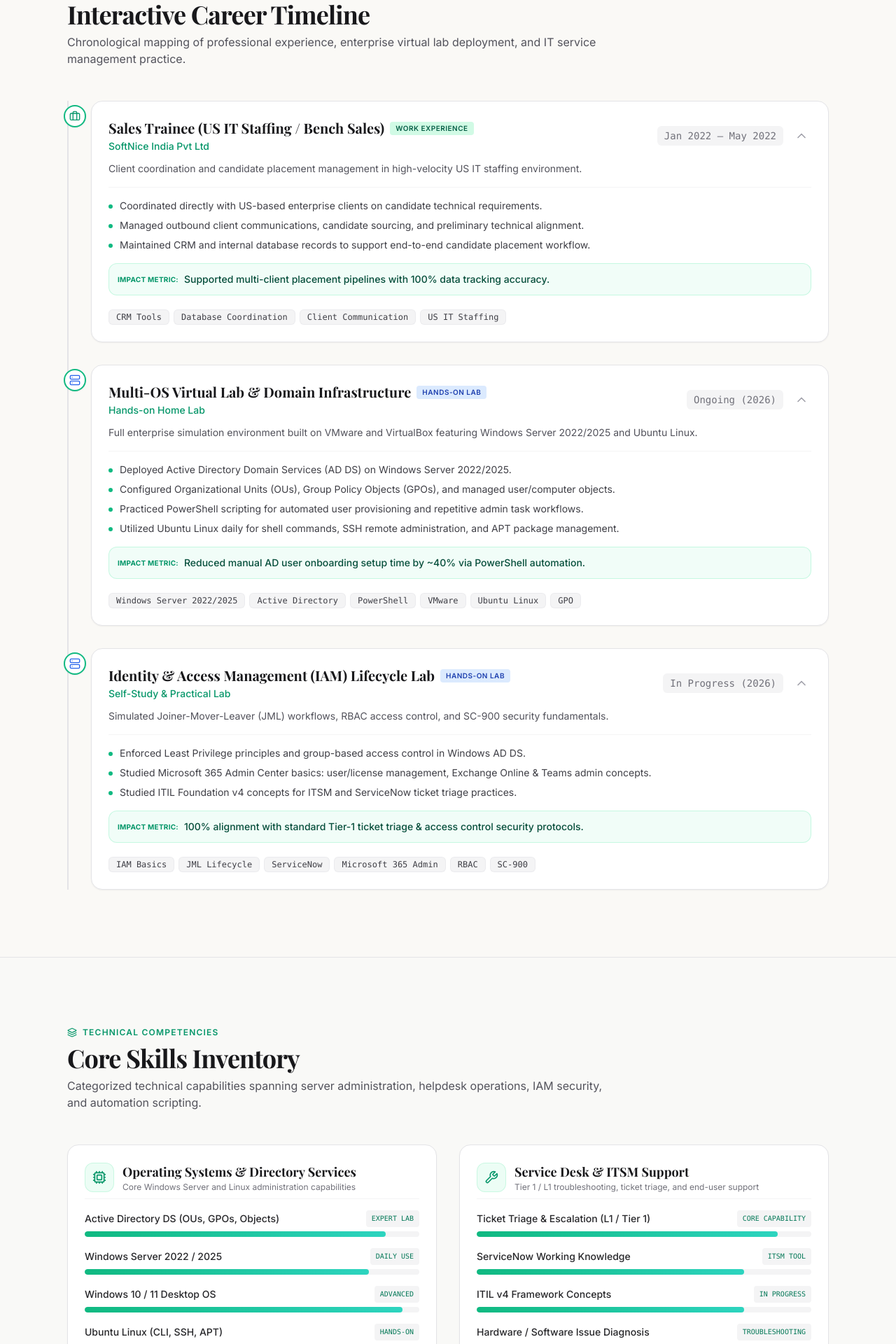
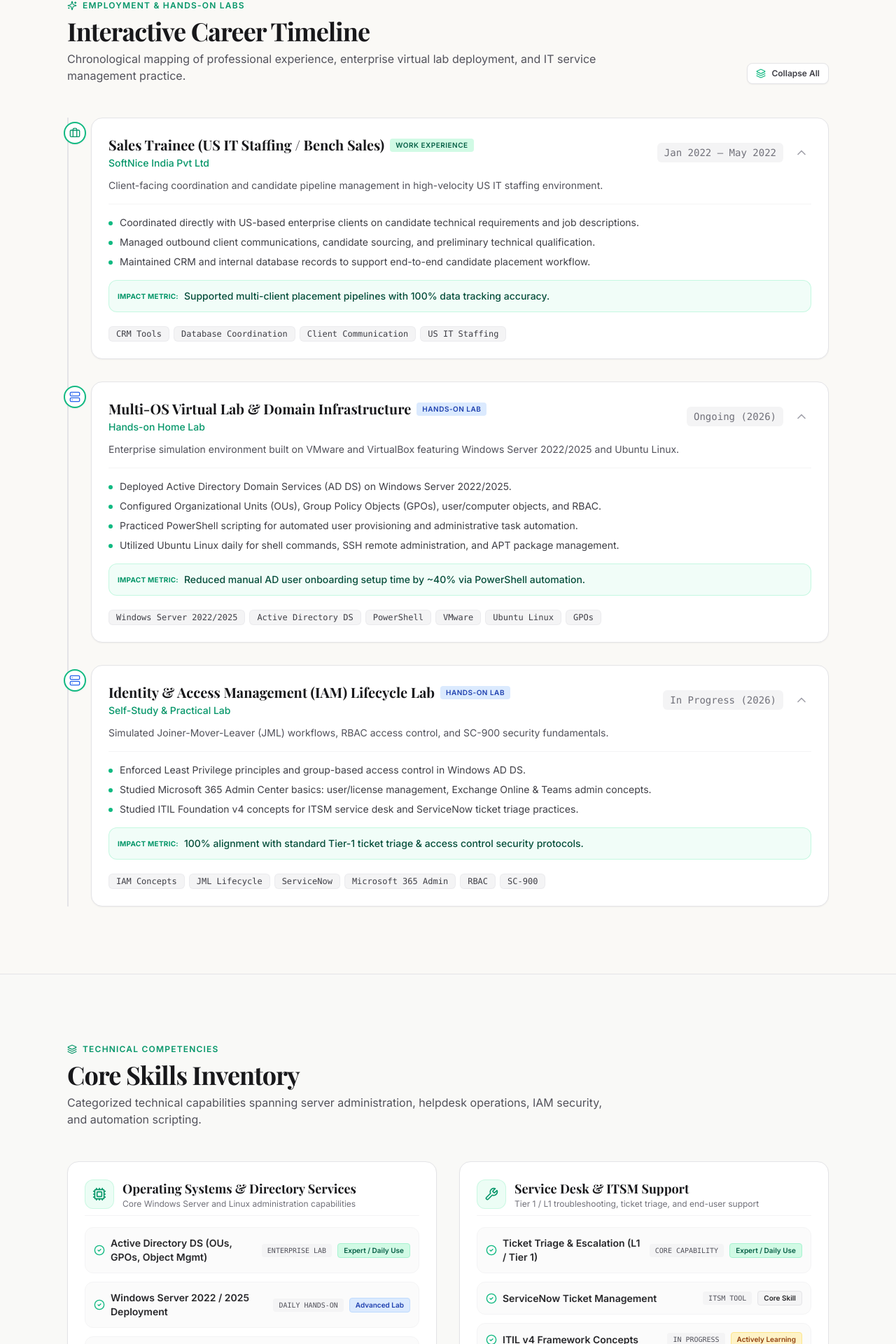
Before and after one commit to ahmadshaadzaki/ahmadshaadzaki.github.io, a Next.js app: page / in a window 1280 px wide. Shown: the part 874-2794 px from the top of the page at 70% size. Built offline with nearby package versions, Linux system fonts and the light colour scheme; a web font is replaced by a local one.

Commit message:
refactor: Clean up redundant skill levels, enhance skills inventory badges, and add Expand/Collapse All toggle

```diff
--- a/src/components/ExperienceTimeline.tsx
+++ b/src/components/ExperienceTimeline.tsx
@@ -2,22 +2,32 @@
 
 import { useState } from 'react';
 import { motion, AnimatePresence } from 'framer-motion';
-import { ChevronDown, ChevronUp, Briefcase, Server, Shield, Sparkles } from 'lucide-react';
+import { ChevronDown, ChevronUp, Briefcase, Server, Shield, Sparkles, Layers } from 'lucide-react';
 import { resumeData, ExperienceItem } from '@/data/resumeData';
 
 export default function ExperienceTimeline() {
-  // All items expanded by default for full information density
   const [expandedItems, setExpandedItems] = useState<Record<string, boolean>>({
     'exp-1': true,
     'exp-2': true,
     'exp-3': true,
   });
 
+  const allExpanded = Object.values(expandedItems).every(Boolean);
+
   const toggleExpand = (id: string) => {
     setExpandedItems((prev) => ({
       ...prev,
       [id]: !prev[id],
     }));
+  };
+
+  const toggleAll = () => {
+    const nextState = !allExpanded;
+    setExpandedItems({
+      'exp-1': nextState,
+      'exp-2': nextState,
+      'exp-3': nextState,
+    });
   };
 
   const getItemIcon = (type: ExperienceItem['type']) => {
@@ -36,7 +46,8 @@ export default function ExperienceTimeline() {
       <div className="max-w-6xl mx-auto px-4 sm:px-6 lg:px-8">
 
         {/* Section Header */}
-        <div className="max-w-3xl mb-12">
+        <div className="flex flex-col sm:flex-row sm:items-end justify-between gap-6 mb-12">
+          <div className="max-w-3xl">
             <div className="inline-flex items-center space-x-2 text-xs font-semibold uppercase tracking-widest text-emerald-600 dark:text-emerald-400 mb-2">
               <Sparkles className="w-3.5 h-3.5" />
               <span>Employment & Hands-on Labs</span>
@@ -47,6 +58,15 @@ export default function ExperienceTimeline() {
             <p className="text-zinc-600 dark:text-zinc-400 text-sm sm:text-base mt-2 font-sans">
               Chronological mapping of professional experience, enterprise virtual lab deployment, and IT service management practice.
             </p>
+          </div>
+
+          <button
+            onClick={toggleAll}
+            className="no-print self-start sm:self-auto inline-flex items-center space-x-2 px-3 py-1.5 rounded-lg border border-zinc-200 dark:border-zinc-800 bg-white dark:bg-zinc-900 text-xs font-semibold text-zinc-700 dark:text-zinc-300 hover:border-emerald-500 transition-colors shadow-sm cursor-pointer"
+          >
+            <Layers className="w-3.5 h-3.5 text-emerald-500" />
+            <span>{allExpanded ? 'Collapse All' : 'Expand All'}</span>
+          </button>
         </div>
 
         {/* Timeline Container */}
@@ -116,7 +136,7 @@ export default function ExperienceTimeline() {
 
                   {/* Expandable Details Block */}
                   <AnimatePresence>
-                    {(isExpanded || true) && (
+                    {isExpanded && (
                       <motion.div
                         initial={{ opacity: 0, height: 0 }}
                         animate={{ opacity: 1, height: 'auto' }}
--- a/src/components/SkillsGrid.tsx
+++ b/src/components/SkillsGrid.tsx
@@ -1,7 +1,7 @@
 'use client';
 
 import { motion } from 'framer-motion';
-import { Cpu, Terminal, ShieldAlert, Wrench, Layers } from 'lucide-react';
+import { Cpu, Terminal, ShieldAlert, Wrench, Layers, CheckCircle2 } from 'lucide-react';
 import { resumeData } from '@/data/resumeData';
 
 export default function SkillsGrid() {
@@ -10,6 +10,21 @@ export default function SkillsGrid() {
     if (category.includes('Service Desk')) return <Wrench className="w-5 h-5 text-emerald-600 dark:text-emerald-400" />;
     if (category.includes('Identity')) return <ShieldAlert className="w-5 h-5 text-emerald-600 dark:text-emerald-400" />;
     return <Terminal className="w-5 h-5 text-emerald-600 dark:text-emerald-400" />;
+  };
+
+  const getProficiencyStyle = (prof: string) => {
+    switch (prof) {
+      case 'Expert / Daily Use':
+        return 'bg-emerald-100 text-emerald-800 dark:bg-emerald-950/80 dark:text-emerald-300 border-emerald-200 dark:border-emerald-800';
+      case 'Advanced Lab':
+        return 'bg-blue-100 text-blue-800 dark:bg-blue-950/80 dark:text-blue-300 border-blue-200 dark:border-blue-800';
+      case 'Core Skill':
+        return 'bg-zinc-100 text-zinc-800 dark:bg-zinc-800 dark:text-zinc-200 border-zinc-200 dark:border-zinc-700';
+      case 'Actively Learning':
+        return 'bg-amber-100 text-amber-800 dark:bg-amber-950/80 dark:text-amber-300 border-amber-200 dark:border-amber-800';
+      default:
+        return 'bg-zinc-100 text-zinc-700 dark:bg-zinc-800 dark:text-zinc-300';
+    }
   };
 
   return (
@@ -56,30 +71,27 @@ export default function SkillsGrid() {
                 </div>
               </div>
 
-              {/* Skill Bars & Tags List */}
-              <div className="space-y-4 pt-4 border-t border-zinc-100 dark:border-zinc-800">
+              {/* Skill Cards List */}
+              <div className="space-y-3 pt-4 border-t border-zinc-100 dark:border-zinc-800">
                 {cat.skills.map((skill, sIdx) => (
-                  <div key={sIdx} className="space-y-1.5 group/skill">
-                    <div className="flex items-center justify-between text-xs sm:text-sm font-medium text-zinc-800 dark:text-zinc-200">
-                      <span className="group-hover/skill:text-emerald-600 dark:group-hover/skill:text-emerald-400 transition-colors">
+                  <div
+                    key={sIdx}
+                    className="p-3 rounded-xl bg-zinc-50/70 dark:bg-zinc-950/60 border border-zinc-100 dark:border-zinc-800/80 flex flex-col sm:flex-row sm:items-center justify-between gap-2 hover:border-emerald-500/40 transition-colors"
+                  >
+                    <div className="flex items-center space-x-2">
+                      <CheckCircle2 className="w-4 h-4 text-emerald-500 shrink-0" />
+                      <span className="text-xs sm:text-sm font-semibold text-zinc-800 dark:text-zinc-200">
                         {skill.name}
                       </span>
-                      {skill.tag && (
-                        <span className="text-[10px] font-mono uppercase px-2 py-0.5 rounded bg-zinc-100 dark:bg-zinc-800 text-emerald-700 dark:text-emerald-300">
-                          {skill.tag}
-                        </span>
-                      )}
                     </div>
 
-                    {/* Progress Bar Container */}
-                    <div className="w-full h-2 rounded-full bg-zinc-100 dark:bg-zinc-800 overflow-hidden">
-                      <motion.div
-                        initial={{ width: 0 }}
-                        whileInView={{ width: `${skill.level}%` }}
-                        viewport={{ once: true }}
-                        transition={{ duration: 0.8, delay: sIdx * 0.05 }}
-                        className="h-full rounded-full bg-gradient-to-r from-emerald-500 to-teal-400 dark:from-emerald-500 dark:to-emerald-300"
-                      />
+                    <div className="flex items-center space-x-2 shrink-0">
+                      <span className="text-[10px] font-mono uppercase px-2 py-0.5 rounded bg-zinc-100 dark:bg-zinc-800 text-zinc-600 dark:text-zinc-400">
+                        {skill.tag}
+                      </span>
+                      <span className={`text-[10px] font-semibold px-2 py-0.5 rounded border ${getProficiencyStyle(skill.proficiency)}`}>
+                        {skill.proficiency}
+                      </span>
                     </div>
                   </div>
                 ))}
--- a/src/data/resumeData.ts
+++ b/src/data/resumeData.ts
@@ -14,7 +14,7 @@ export interface ExperienceItem {
 export interface SkillCategory {
   category: string;
   description: string;
-  skills: { name: string; level: number; tag?: string }[];
+  skills: { name: string; proficiency: 'Expert / Daily Use' | 'Advanced Lab' | 'Core Skill' | 'Actively Learning'; tag: string }[];
 }
 
 export interface ProjectItem {
@@ -47,18 +47,18 @@ export const resumeData = {
   personalInfo: {
     name: "AHMAD SHAAD ZAKI",
     headline: "Service Desk Associate & IT Support Engineer",
-    subheadline: "Aspiring Identity & Access Management (IAM) Specialist",
+    subheadline: "Specializing in Active Directory DS, Windows Server & IAM Security Fundamentals",
     location: "Aligarh, Uttar Pradesh (Open to Relocation across India)",
     email: "ahmadalig20@gmail.com",
     phone: "+91 82187 71108",
     linkedin: "https://linkedin.com/in/ahmadshaadzaki",
     github: "https://github.com/ahmadshaadzaki",
-    bio: "B.Tech (CSE) graduate with hands-on lab experience in Windows Server 2022/2025, Active Directory, PowerShell scripting, and networking fundamentals. Seeking entry-level Service Desk Associate, IT Helpdesk Engineer, or L1 Support Engineer roles with a focus on long-term specialization in Identity & Access Management (IAM).",
+    bio: "B.Tech (CSE) graduate with hands-on lab experience in Windows Server 2022/2025, Active Directory, PowerShell scripting, and networking fundamentals. Seeking entry-level Service Desk Associate, IT Helpdesk Engineer, or L1 Support Engineer roles with long-term specialization in Identity & Access Management (IAM).",
     stats: [
-      { label: "Hands-on Lab Hours", value: "500+" },
-      { label: "OS Environments", value: "Win Server / Linux" },
+      { label: "Virtual Lab Hours", value: "500+" },
+      { label: "OS Environments", value: "Win Server & Ubuntu" },
       { label: "Certification", value: "SC-900 (In Progress)" },
-      { label: "Ticket Resolution", value: "Tier 1 / L1 Prepared" },
+      { label: "Support Readiness", value: "Tier 1 / L1 Prepared" },
     ]
   },
 
@@ -69,10 +69,10 @@ export const resumeData = {
       company: "SoftNice India Pvt Ltd",
       period: "Jan 2022 – May 2022",
       type: "work",
-      summary: "Client coordination and candidate placement management in high-velocity US IT staffing environment.",
+      summary: "Client-facing coordination and candidate pipeline management in high-velocity US IT staffing environment.",
       highlights: [
-        "Coordinated directly with US-based enterprise clients on candidate technical requirements.",
-        "Managed outbound client communications, candidate sourcing, and preliminary technical alignment.",
+        "Coordinated directly with US-based enterprise clients on candidate technical requirements and job descriptions.",
+        "Managed outbound client communications, candidate sourcing, and preliminary technical qualification.",
         "Maintained CRM and internal database records to support end-to-end candidate placement workflow."
       ],
       technologies: ["CRM Tools", "Database Coordination", "Client Communication", "US IT Staffing"],
@@ -84,14 +84,14 @@ export const resumeData = {
       company: "Hands-on Home Lab",
       period: "Ongoing (2026)",
       type: "lab",
-      summary: "Full enterprise simulation environment built on VMware and VirtualBox featuring Windows Server 2022/2025 and Ubuntu Linux.",
+      summary: "Enterprise simulation environment built on VMware and VirtualBox featuring Windows Server 2022/2025 and Ubuntu Linux.",
       highlights: [
         "Deployed Active Directory Domain Services (AD DS) on Windows Server 2022/2025.",
-        "Configured Organizational Units (OUs), Group Policy Objects (GPOs), and managed user/computer objects.",
-        "Practiced PowerShell scripting for automated user provisioning and repetitive admin task workflows.",
+        "Configured Organizational Units (OUs), Group Policy Objects (GPOs), user/computer objects, and RBAC.",
+        "Practiced PowerShell scripting for automated user provisioning and administrative task automation.",
         "Utilized Ubuntu Linux daily for shell commands, SSH remote administration, and APT package management."
       ],
-      technologies: ["Windows Server 2022/2025", "Active Directory", "PowerShell", "VMware", "Ubuntu Linux", "GPO"],
+      technologies: ["Windows Server 2022/2025", "Active Directory DS", "PowerShell", "VMware", "Ubuntu Linux", "GPOs"],
       metrics: "Reduced manual AD user onboarding setup time by ~40% via PowerShell automation."
     },
     {
@@ -104,9 +104,9 @@ export const resumeData = {
       highlights: [
         "Enforced Least Privilege principles and group-based access control in Windows AD DS.",
         "Studied Microsoft 365 Admin Center basics: user/license management, Exchange Online & Teams admin concepts.",
-        "Studied ITIL Foundation v4 concepts for ITSM and ServiceNow ticket triage practices."
+        "Studied ITIL Foundation v4 concepts for ITSM service desk and ServiceNow ticket triage practices."
       ],
-      technologies: ["IAM Basics", "JML Lifecycle", "ServiceNow", "Microsoft 365 Admin", "RBAC", "SC-900"],
+      technologies: ["IAM Concepts", "JML Lifecycle", "ServiceNow", "Microsoft 365 Admin", "RBAC", "SC-900"],
       metrics: "100% alignment with standard Tier-1 ticket triage & access control security protocols."
     }
   ] as ExperienceItem[],
@@ -115,11 +115,11 @@ export const resumeData = {
     {
       id: "proj-1",
       title: "Multi-OS Virtual Enterprise Domain",
-      subtitle: "Full AD DS & Virtual Server Environment",
+      subtitle: "Full AD DS & Virtual Server Infrastructure",
       period: "2026",
-      problemSolved: "Simulated realistic corporate IT helpdesk and server administration scenarios without expensive physical infrastructure.",
+      problemSolved: "Simulated realistic corporate IT helpdesk and server administration scenarios without physical server costs.",
       techStack: ["Windows Server 2022/2025", "VMware Workstation", "Active Directory DS", "GPO", "Ubuntu Linux"],
-      quantifiableResult: "Built a fully functioning domain environment running 3 concurrent virtual nodes with full DNS/DHCP routing.",
+      quantifiableResult: "Built a functioning domain environment running 3 concurrent virtual nodes with full DNS/DHCP routing.",
       highlights: [
         "Configured domain controllers, created domain users and computer objects.",
         "Set up GPOs for password security policies, drive mapping, and desktop restriction rules.",
@@ -137,7 +137,7 @@ export const resumeData = {
       highlights: [
         "Created PowerShell scripts to parse user data from CSV files and auto-populate AD attributes.",
         "Automated random temporary password generation and forced password change on first logon.",
-        "Added log output generation for admin auditing."
+        "Added log output generation for administrative auditing."
       ]
     },
     {
@@ -161,40 +161,40 @@ export const resumeData = {
       category: "Operating Systems & Directory Services",
       description: "Core Windows Server and Linux administration capabilities",
       skills: [
-        { name: "Active Directory DS (OUs, GPOs, Objects)", level: 90, tag: "Expert Lab" },
-        { name: "Windows Server 2022 / 2025", level: 85, tag: "Daily Use" },
-        { name: "Windows 10 / 11 Desktop OS", level: 95, tag: "Advanced" },
-        { name: "Ubuntu Linux (CLI, SSH, APT)", level: 75, tag: "Hands-on" },
+        { name: "Active Directory DS (OUs, GPOs, Object Mgmt)", proficiency: "Expert / Daily Use", tag: "Enterprise Lab" },
+        { name: "Windows Server 2022 / 2025 Deployment", proficiency: "Advanced Lab", tag: "Daily Hands-on" },
+        { name: "Windows 10 / 11 Desktop Troubleshooting", proficiency: "Expert / Daily Use", tag: "End-User Support" },
+        { name: "Ubuntu Linux (Shell, SSH, APT)", proficiency: "Core Skill", tag: "Daily Use" },
       ]
     },
     {
       category: "Service Desk & ITSM Support",
       description: "Tier 1 / L1 troubleshooting, ticket triage, and end-user support",
       skills: [
-        { name: "Ticket Triage & Escalation (L1 / Tier 1)", level: 90, tag: "Core Capability" },
-        { name: "ServiceNow Working Knowledge", level: 80, tag: "ITSM Tool" },
-        { name: "ITIL v4 Framework Concepts", level: 80, tag: "In Progress" },
-        { name: "Hardware / Software Issue Diagnosis", level: 88, tag: "Troubleshooting" },
+        { name: "Ticket Triage & Escalation (L1 / Tier 1)", proficiency: "Expert / Daily Use", tag: "Core Capability" },
+        { name: "ServiceNow Ticket Management", proficiency: "Core Skill", tag: "ITSM Tool" },
+        { name: "ITIL v4 Framework Concepts", proficiency: "Actively Learning", tag: "In Progress" },
+        { name: "Hardware & Software Diagnostics", proficiency: "Expert / Daily Use", tag: "Troubleshooting" },
       ]
     },
     {
       category: "Identity & Access Management (IAM)",
       description: "User lifecycle, RBAC security, and access control fundamentals",
       skills: [
-        { name: "JML (Joiner-Mover-Leaver) Lifecycle", level: 85, tag: "IAM Core" },
-        { name: "RBAC & Principle of Least Privilege", level: 85, tag: "Security" },
-        { name: "Authentication / Authorization Basics", level: 80, tag: "SC-900 Prep" },
-        { name: "SSO & Multi-Factor Auth (MFA) Concepts", level: 78, tag: "Conceptual" },
+        { name: "JML (Joiner-Mover-Leaver) Lifecycle", proficiency: "Advanced Lab", tag: "IAM Core" },
+        { name: "RBAC & Principle of Least Privilege", proficiency: "Advanced Lab", tag: "Security Policy" },
+        { name: "Authentication & Authorization Basics", proficiency: "Core Skill", tag: "SC-900 Prep" },
+        { name: "SSO & Multi-Factor Auth (MFA) Concepts", proficiency: "Core Skill", tag: "Conceptual" },
       ]
     },
     {
-      category: "Cloud, Scripting & Utilities",
-      description: "Automation tools, cloud admin basics, and hypervisors",
+      category: "Cloud, Scripting & Virtualization",
+      description: "Automation tools, hypervisors, and cloud admin basics",
       skills: [
-        { name: "PowerShell Scripting (AD Automation)", level: 75, tag: "Actively Learning" },
-        { name: "Microsoft 365 Admin (Exchange/Teams)", level: 75, tag: "Self-Study" },
-        { name: "VMware & VirtualBox Hypervisors", level: 90, tag: "Lab Standard" },
-        { name: "Networking (TCP/IP, DNS, DHCP, Subnetting)", level: 82, tag: "Foundational" },
+        { name: "PowerShell Scripting (AD Automation)", proficiency: "Actively Learning", tag: "Daily Learning" },
+        { name: "Microsoft 365 Admin (Exchange/Teams)", proficiency: "Core Skill", tag: "Self-Study" },
+        { name: "VMware Workstation & VirtualBox", proficiency: "Expert / Daily Use", tag: "Lab Standard" },
+        { name: "Networking (TCP/IP, DNS, DHCP, Subnetting)", proficiency: "Core Skill", tag: "Foundational" },
       ]
     }
   ] as SkillCategory[],
```
Lines whose indentation alone changed are shown as unchanged.
